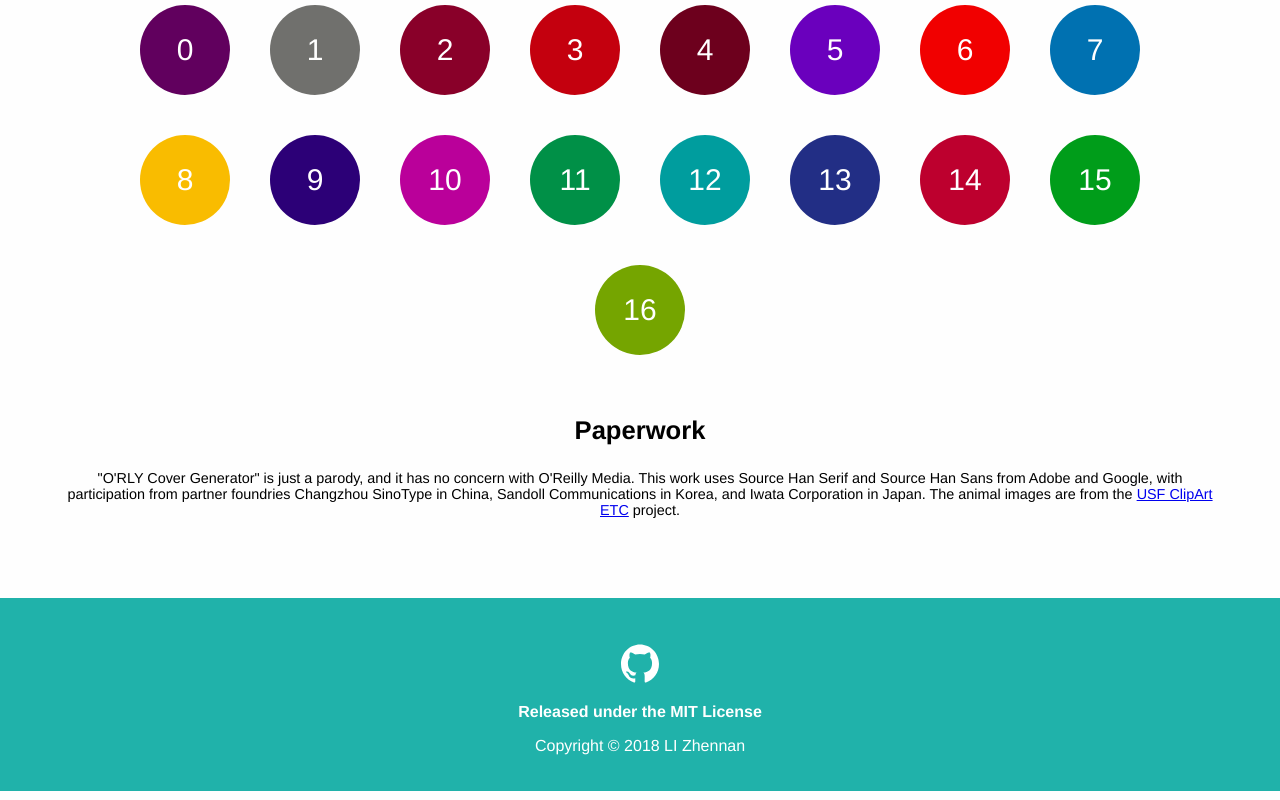
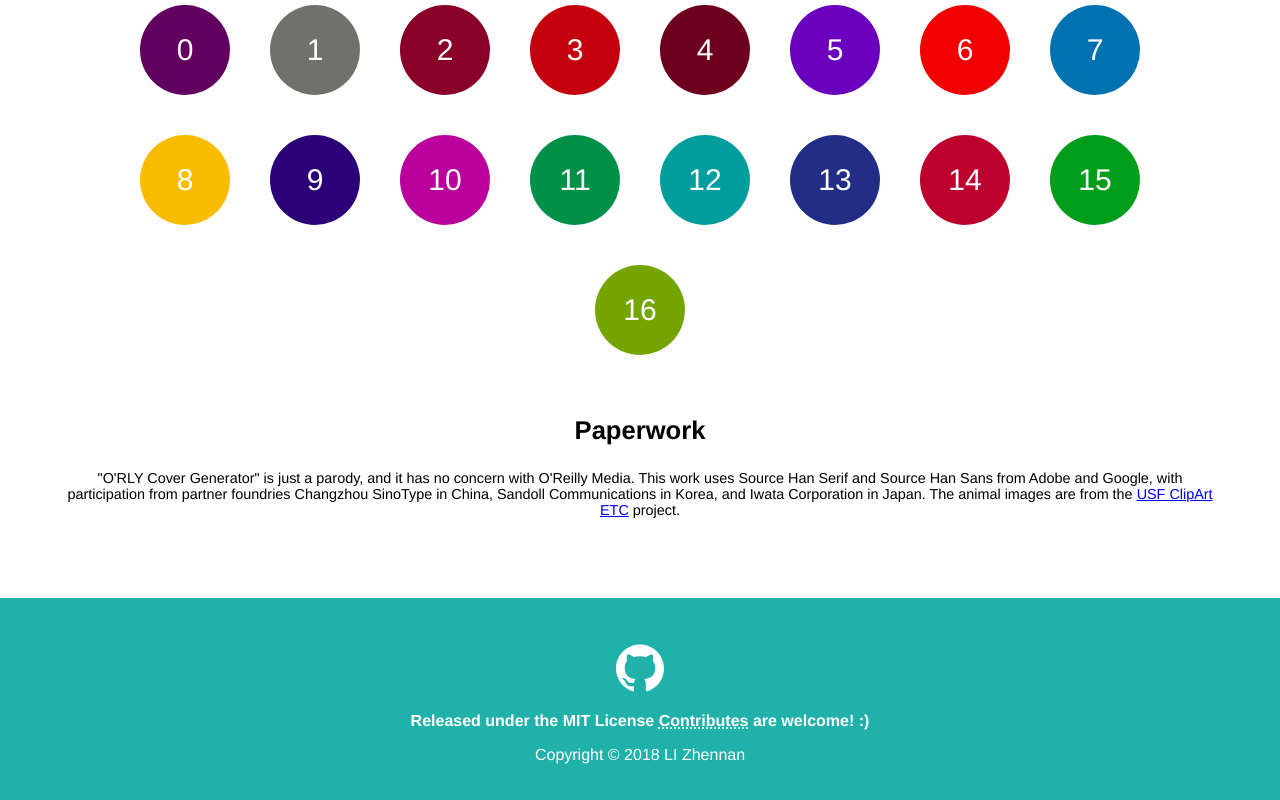
Before and after one commit to nanmu42/orly, a Vue app in the folder frontend/: page / in a window 1280 px wide. Shown: the part 2440-3240 px from the top of the page. Built offline with nearby package versions, Linux system fonts and the light colour scheme.

Commit message:
[dev] minor modification on footer

```diff
--- a/frontend/src/components/Footer.vue
+++ b/frontend/src/components/Footer.vue
@@ -13,7 +13,9 @@
         <img src="../assets/githubIcon.svg">
       </a>
     </p>
-    <p class="bold">Released under the MIT License</p>
+    <p class="bold">Released under the MIT License
+      <a href="https://github.com/nanmu42/orly" target="_blank">Contributes</a> are welcome! :)
+    </p>
     <p>Copyright © 2018 LI Zhennan</p>
   </div>
 </template>
@@ -36,11 +38,15 @@
     text-align: center;
     white-space: pre-line;
   }
-  .social-icon{
+  .social-icon {
     display: inline-block;
-    width: 2.4em;
+    width: 3em;
   }
   .bold {
     font-weight: bold;
   }
+  a {
+    color: white;
+    text-decoration: underline dotted;
+  }
 </style>
```
